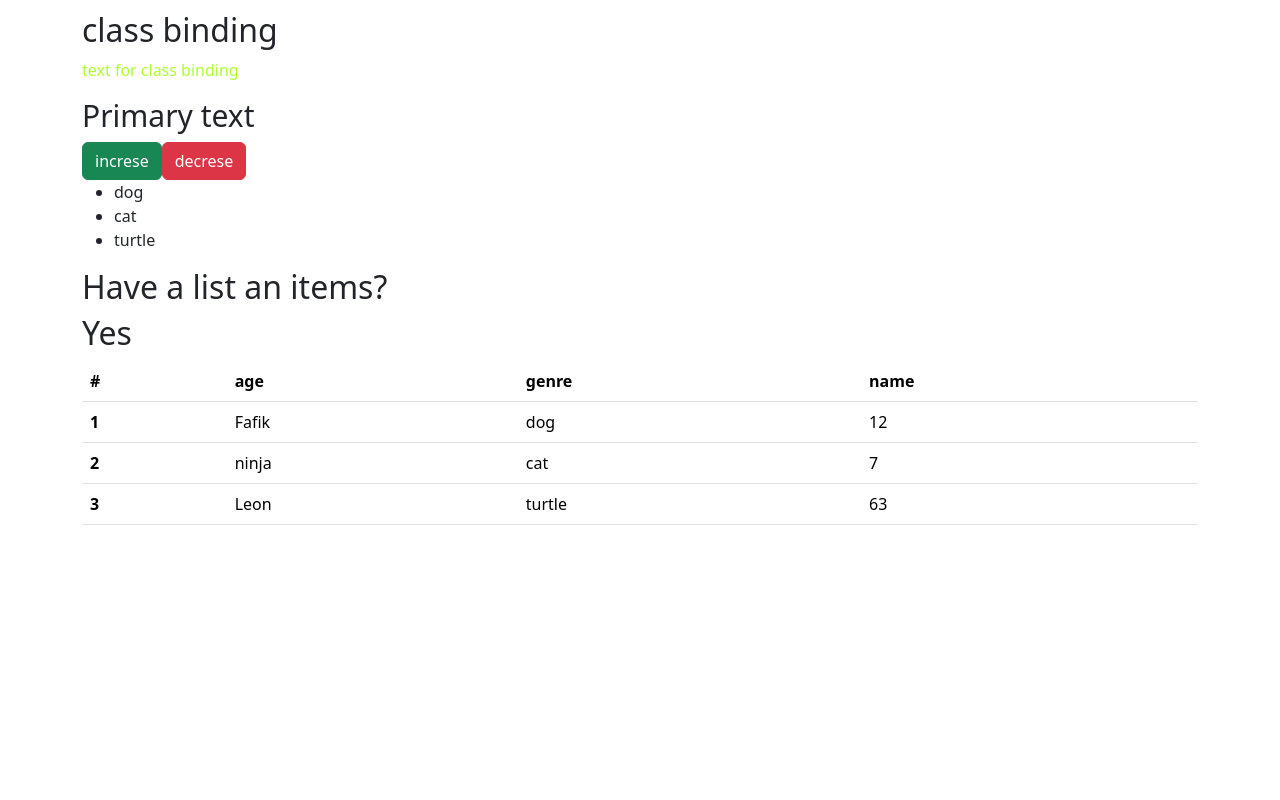
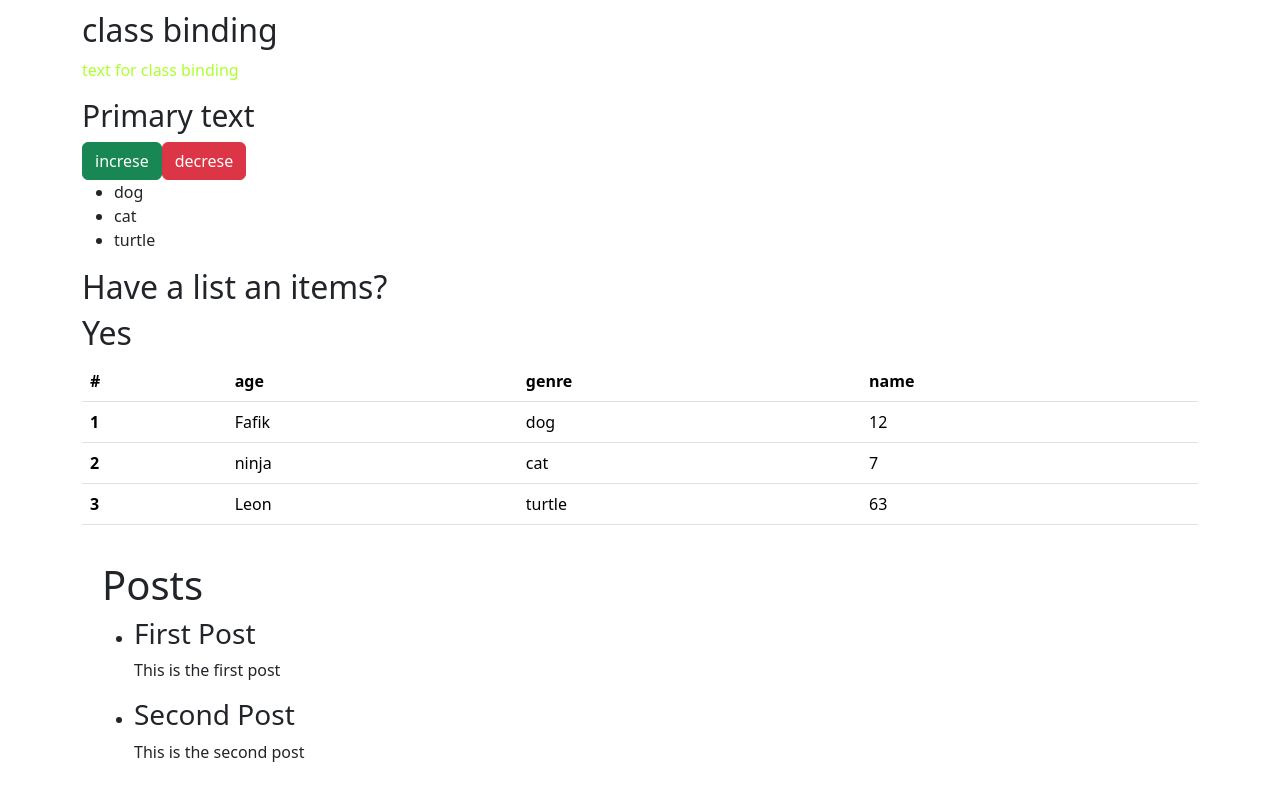
Before and after one commit to bmalvo/VueJS-introduction, a Vue app in the folder VueJS-CrashCourse/: page / in a window 1280 px wide. Shown: the part 1070-1870 px from the top of the page. Before the commit the page ends 1611 px from the top, so only its background shows below. Built offline with nearby package versions, Linux system fonts and the light colour scheme; no server answers.

Commit message:
add posts.vue witch axios

```diff
--- a/VueJS-CrashCourse/src/App.vue
+++ b/VueJS-CrashCourse/src/App.vue
@@ -4,6 +4,7 @@ import { ref, onMounted, reactive, computed } from 'vue'
 import Welcome from './Welcome-component.vue';
 import AddingButton from './Adding-button.vue';
 import SwichButton from './Swich-button.vue';
+import Posts from './Posts.vue'
 
 const count = ref(0);
 const message = ref('page for learning vue template');
@@ -229,6 +230,9 @@ onMounted(() => {
   </tbody>
 </table>
 
+<Posts />
+
+
 <!-- end -->
 </div>
 </template>
--- /dev/null
+++ b/VueJS-CrashCourse/src/Posts.vue
@@ -0,0 +1,45 @@
+<template>
+  <div class="posts">
+    <h1>Posts</h1>
+    <ul>
+      <li v-for="post in posts" :key="post.id">
+        <h3>{{ post.title }}</h3>
+        <p>{{ post.body }}</p>
+      </li>
+    </ul>
+  </div>
+</template>
+
+<script lang="ts">
+import { defineComponent } from 'vue';
+import axios from 'axios';
+
+export default defineComponent({
+  name: 'Posts',
+  data() {
+    return {
+      posts: [
+        { id: 1, title: 'First Post', body: 'This is the first post' },
+        { id: 2, title: 'Second Post', body: 'This is the second post' }
+      ] as Array<{ id: number; title: string; body: string }>
+    };
+  },
+  // Use mounted lifecycle hook to fetch data after component is mounted
+  mounted() {
+    axios.get('https://jsonplaceholder.typicode.com/posts')
+      .then(response => {
+        this.posts = response.data;
+        console.log(response.data);
+      })
+      .catch(error => {
+        console.error('Error fetching posts:', error);
+      });
+  }
+});
+</script>
+
+<style scoped>
+.posts {
+  padding: 20px;
+}
+</style>
```
